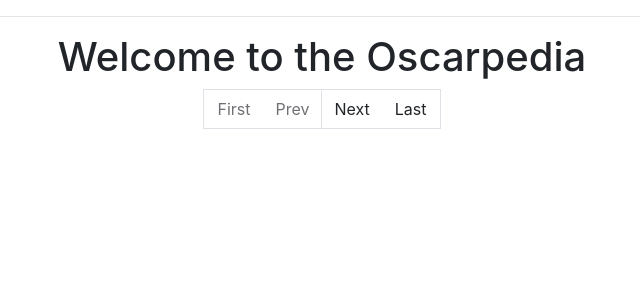
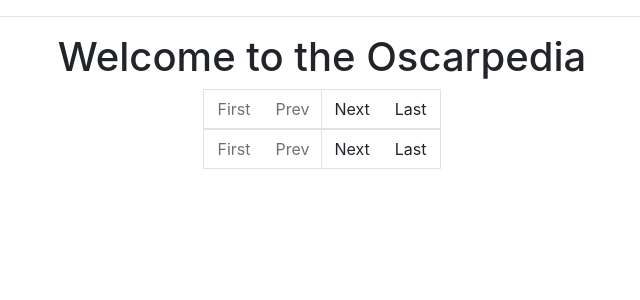
Before and after one commit to maximjeleznii/Oscarpedia, a Flask app: page /Oscarpedia in a window 1280 px wide. Shown: the part 62-362 px from the top of the page, without its empty margins (318-958 px from the left). Run offline with Flask 2, Linux system fonts and the light colour scheme; data that the repository does not hold is empty; some libraries are stand-ins or nearby versions.

Commit message:
Addeb page buttons to the bottom

```diff
--- a/app/templates/base.html
+++ b/app/templates/base.html
@@ -28,7 +28,7 @@
                 </div>
             </div>
             <div>
-                <form novalidate method="POST" class="form-inline my-0">
+                <form novalidate method="POST" class="form-inline my-0 px-0">
                     <div class="input-group my-1">
                         {{ searchform.csrf_token() }}
                         <div class="input-group-prepend">
@@ -53,7 +53,7 @@
         {% endif %}
         {% endwith %}
         <h1 class="text-center">{{ title }}</h1>
-        <div class="row justify-content-center">
+        <div class="row justify-content-center mx-0">
             <div class="border btn-group">
                 {% if this_url==first_url %}
                 <a class="btn disabled" href="{{ first_url }}" aria-disabled="true">First</a>
@@ -72,5 +72,23 @@
             </div>
         </div>
         {% block content %}{% endblock %}
+        <div class="row justify-content-center mx-0 pb-5">
+            <div class="border btn-group">
+                {% if this_url==first_url %}
+                <a class="btn disabled" href="{{ first_url }}" aria-disabled="true">First</a>
+                <a class="btn border-right disabled" href="{{ prev_url }}" aria-disabled="true">Prev</a>
+                {% else %}
+                <a class="btn" href="{{ first_url }}">First</a>
+                <a class="btn border-right" href="{{ prev_url }}">Prev</a>
+                {% endif %}
+                {% if this_url==last_url %}
+                <a class="btn border-left disabled" href="{{ next_url }}" aria-disabled="true">Next</a>
+                <a class="btn disabled" href="{{ last_url }}" aria-disabled="true">Last</a>
+                {% else %}
+                <a class="btn border-left" href="{{ next_url }}">Next</a>
+                <a class="btn" href="{{ last_url }}">Last</a>
+                {% endif %}
+            </div>
+        </div>
     </body>
 </html>
```
